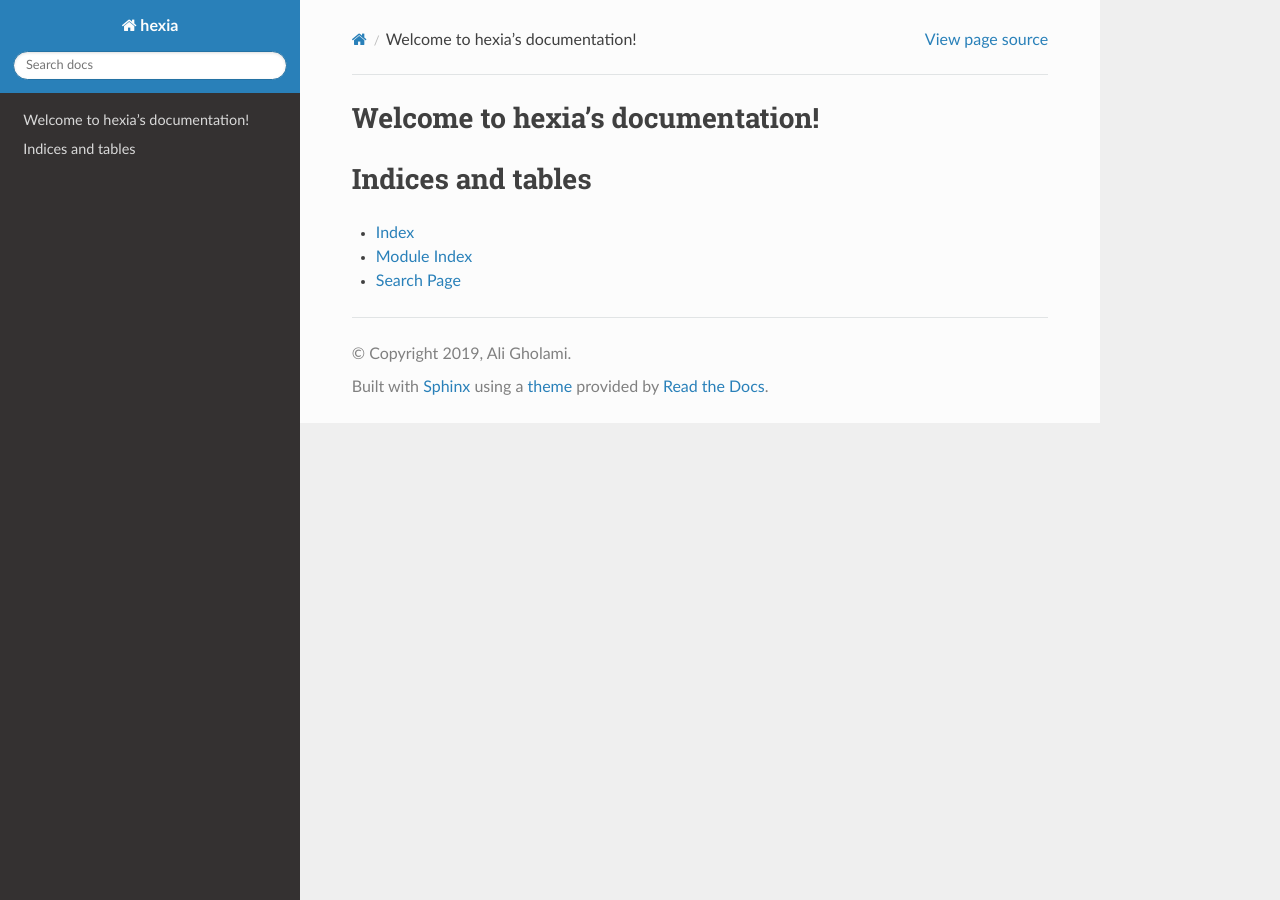
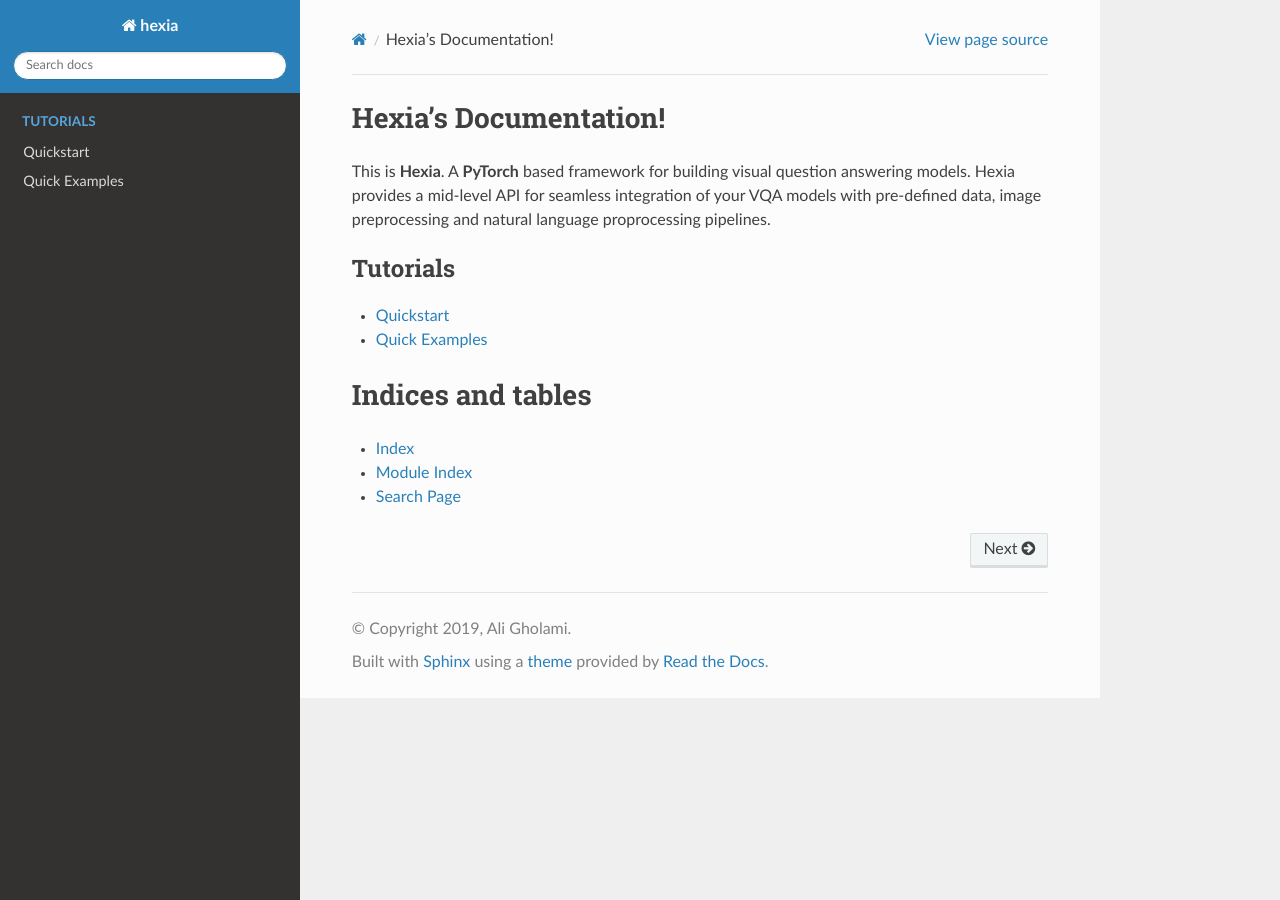
Before and after one commit to aligholami/hexia, a Sphinx documentation site: the page built from docs/source/index.rst, in a window 1280 px wide. Built offline with Sphinx 7.4.7 and the Read the Docs theme 2.0.0, drawn with Linux system fonts in a browser that asks for light colours.

Commit message:
Update: Docs

```diff
--- a/docs/source/conf.py
+++ b/docs/source/conf.py
@@ -14,6 +14,7 @@
 # import sys
 # sys.path.insert(0, os.path.abspath('.'))
 
+from recommonmark.parser import CommonMarkParser
 
 # -- Project information -----------------------------------------------------
 
@@ -33,6 +34,12 @@
 extensions = [
 ]
 
+source_parsers = {
+    '.md': CommonMarkParser,
+}
+
+source_suffix = ['.rst', '.md']
+
 # Add any paths that contain templates here, relative to this directory.
 templates_path = ['_templates']
 
@@ -40,7 +47,6 @@
 # directories to ignore when looking for source files.
 # This pattern also affects html_static_path and html_extra_path.
 exclude_patterns = []
-
 
 # -- Options for HTML output -------------------------------------------------
 
--- a/docs/source/index.rst
+++ b/docs/source/index.rst
@@ -3,13 +3,15 @@
    You can adapt this file completely to your liking, but it should at least
    contain the root `toctree` directive.
 
-Welcome to hexia's documentation!
+Hexia's Documentation!
 =================================
+This is **Hexia**. A **PyTorch** based framework for building visual question answering models. Hexia provides a mid-level API for seamless integration of your VQA models with pre-defined data, image preprocessing and natural language proprocessing pipelines.
 
 .. toctree::
-   :maxdepth: 2
-   :caption: Contents:
+   :maxdepth: 1
+   :caption: Tutorials
 
+   tutorials/quickstart
 
 
 Indices and tables
```
Also changed, not shown: docs/source/tutorials/quickstart.md (renamed from docs/source/tutorials/quickstart.rst), 1 other file.
